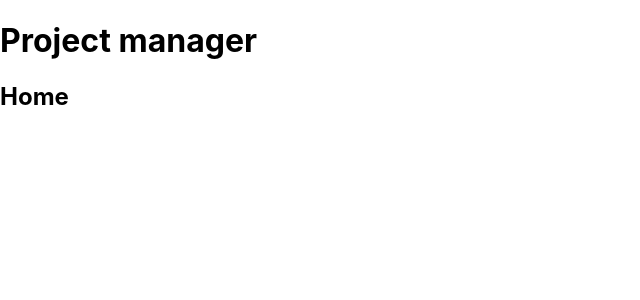
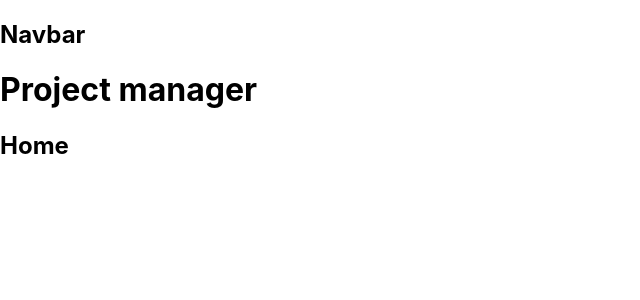
Before and after one commit to venoblin/teamhub-frontend, a React (Create React App) app: page / in a window 1280 px wide. Shown: the top 300 px of the page, without its empty margins (0-640 px from the left). Built offline with nearby package versions, Linux system fonts and the light colour scheme.

Commit message:
Created NavBar component

```diff
--- a/src/App.tsx
+++ b/src/App.tsx
@@ -1,9 +1,11 @@
 import './styles/App.css'
+import NavBar from './components/NavBar'
 import Home from './components/routes/Home'
 
 const App = () => {
   return (
     <div className="App">
+      <NavBar />
       <h1>Project manager</h1>
       <Home />
     </div>
--- /dev/null
+++ b/src/components/NavBar.tsx
@@ -0,0 +1,11 @@
+import '../styles/NavBar.css'
+
+const NavBar = () => {
+  return (
+    <nav className='NavBar'>
+      <h2>Navbar</h2>
+    </nav>
+  )
+}
+
+export default NavBar
--- /dev/null
+++ b/src/styles/NavBar.css
@@ -0,0 +1 @@
+/*# sourceMappingURL=NavBar.css.map */
```
Also changed, not shown: src/styles/NavBar.scss (added), 1 other file (tests, documents, lock files or other folders).
